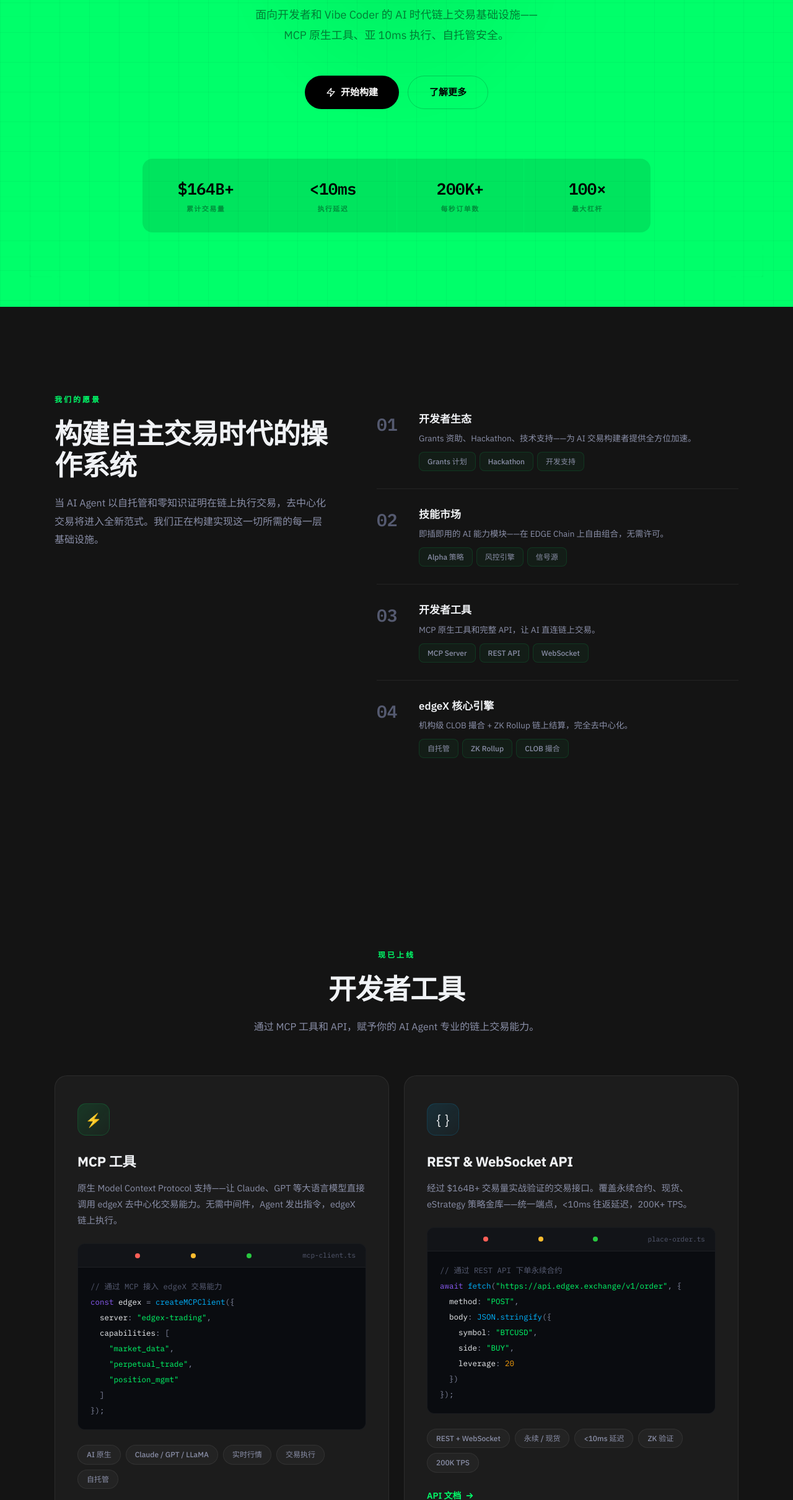
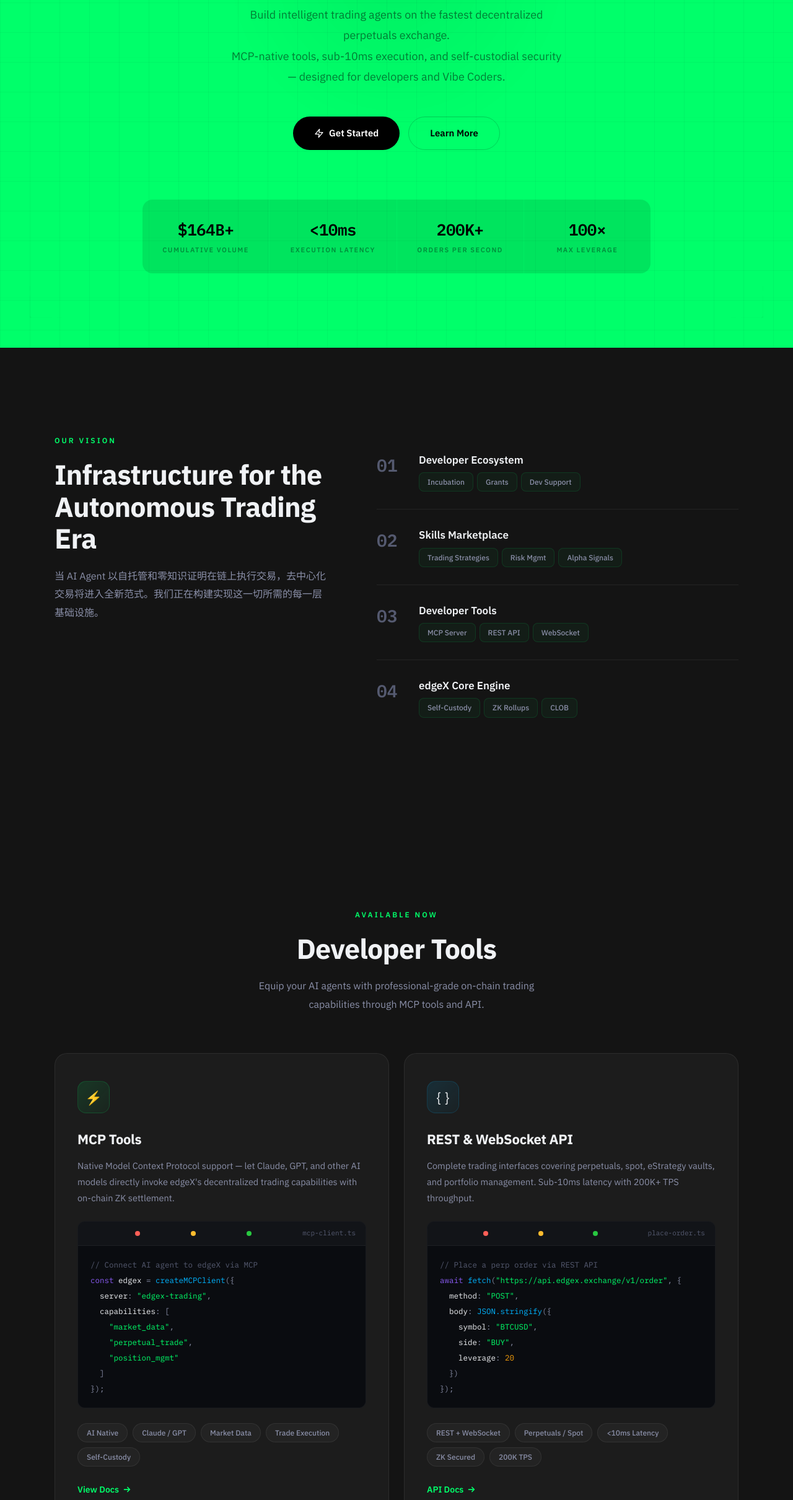
Before and after one commit to AaronWong1999/agenthub, a plain HTML site: page index.html in a window 1280 px wide. Shown: the part 380-2800 px from the top of the page at 62% size. Drawn offline with Linux system fonts and the light colour scheme.

Commit message:
Adopt v1 English copy throughout: cleaner, more professional tone across all sections
Co-authored-by: factory-droid[bot] <138933559+factory-droid[bot]@users.noreply.github.com>

```diff
--- a/index.html
+++ b/index.html
@@ -1,9 +1,9 @@
 <!DOCTYPE html>
-<html lang="zh-CN">
+<html lang="en">
 <head>
 <meta charset="UTF-8">
 <meta name="viewport" content="width=device-width, initial-scale=1.0">
-<title>edgeX Agent Hub — AI 时代的链上交易基础设施</title>
+<title>edgeX Agent Hub | AI-Powered Trading Infrastructure</title>
 <link rel="preconnect" href="https://fonts.googleapis.com">
 <link rel="preconnect" href="https://fonts.gstatic.com" crossorigin>
 <link href="https://fonts.googleapis.com/css2?family=IBM+Plex+Sans:wght@300;400;500;600;700;800&family=IBM+Plex+Mono:wght@400;500;600&family=Noto+Sans+SC:wght@300;400;500;600;700;900&display=swap" rel="stylesheet">
@@ -255,23 +255,23 @@
   <h1 class="rv rv-d1">Agent Hub</h1>
 
   <p class="hero-desc rv rv-d2">
-    面向开发者和 Vibe Coder 的 AI 时代链上交易基础设施——<br>
-    MCP 原生工具、亚 10ms 执行、自托管安全。
+    Build intelligent trading agents on the fastest decentralized perpetuals exchange.<br>
+    MCP-native tools, sub-10ms execution, and self-custodial security &mdash; designed for developers and Vibe Coders.
   </p>
 
   <div class="hero-btns rv rv-d2">
     <a href="#tools" class="btn-dark">
       <svg viewBox="0 0 24 24"><path d="M13 2L3 14h9l-1 8 10-12h-9l1-8z"/></svg>
-      开始构建
+      Get Started
     </a>
-    <a href="#vision" class="btn-ol">了解更多</a>
+    <a href="#vision" class="btn-ol">Learn More</a>
   </div>
 
   <div class="hero-stats rv rv-d3">
-    <div class="st"><div class="st-val">$164B+</div><div class="st-label">累计交易量</div></div>
-    <div class="st"><div class="st-val">&lt;10ms</div><div class="st-label">执行延迟</div></div>
-    <div class="st"><div class="st-val">200K+</div><div class="st-label">每秒订单数</div></div>
-    <div class="st"><div class="st-val">100&times;</div><div class="st-label">最大杠杆</div></div>
+    <div class="st"><div class="st-val">$164B+</div><div class="st-label">Cumulative Volume</div></div>
+    <div class="st"><div class="st-val">&lt;10ms</div><div class="st-label">Execution Latency</div></div>
+    <div class="st"><div class="st-val">200K+</div><div class="st-label">Orders Per Second</div></div>
+    <div class="st"><div class="st-val">100&times;</div><div class="st-label">Max Leverage</div></div>
   </div>
 </section>
 
@@ -279,8 +279,8 @@
 <section class="sec" id="vision">
   <div class="vision">
     <div class="vision-l rv">
-      <div class="sec-label">我们的愿景</div>
-      <h2 class="sec-title">构建自主交易时代的操作系统</h2>
+      <div class="sec-label">Our Vision</div>
+      <h2 class="sec-title">Infrastructure for the<br>Autonomous Trading Era</h2>
       <p class="sec-desc">
         当 AI Agent 以自托管和零知识证明在链上执行交易，去中心化交易将进入全新范式。我们正在构建实现这一切所需的每一层基础设施。
       </p>
@@ -289,33 +289,29 @@
       <div class="v-item rv">
         <div class="v-num">01</div>
         <div class="v-body">
-          <h3>开发者生态</h3>
-          <p>Grants 资助、Hackathon、技术支持——为 AI 交易构建者提供全方位加速。</p>
-          <div class="v-pills"><span class="pill">Grants 计划</span><span class="pill">Hackathon</span><span class="pill">开发支持</span></div>
+          <h3>Developer Ecosystem</h3>
+          <div class="v-pills"><span class="pill">Incubation</span><span class="pill">Grants</span><span class="pill">Dev Support</span></div>
         </div>
       </div>
       <div class="v-item rv rv-d1">
         <div class="v-num">02</div>
         <div class="v-body">
-          <h3>技能市场</h3>
-          <p>即插即用的 AI 能力模块——在 EDGE Chain 上自由组合，无需许可。</p>
-          <div class="v-pills"><span class="pill">Alpha 策略</span><span class="pill">风控引擎</span><span class="pill">信号源</span></div>
+          <h3>Skills Marketplace</h3>
+          <div class="v-pills"><span class="pill">Trading Strategies</span><span class="pill">Risk Mgmt</span><span class="pill">Alpha Signals</span></div>
         </div>
       </div>
       <div class="v-item rv rv-d2">
         <div class="v-num">03</div>
         <div class="v-body">
-          <h3>开发者工具</h3>
-          <p>MCP 原生工具和完整 API，让 AI 直连链上交易。</p>
+          <h3>Developer Tools</h3>
           <div class="v-pills"><span class="pill">MCP Server</span><span class="pill">REST API</span><span class="pill">WebSocket</span></div>
         </div>
       </div>
       <div class="v-item rv rv-d3">
         <div class="v-num">04</div>
         <div class="v-body">
-          <h3>edgeX 核心引擎</h3>
-          <p>机构级 CLOB 撮合 + ZK Rollup 链上结算，完全去中心化。</p>
-          <div class="v-pills"><span class="pill">自托管</span><span class="pill">ZK Rollup</span><span class="pill">CLOB 撮合</span></div>
+          <h3>edgeX Core Engine</h3>
+          <div class="v-pills"><span class="pill">Self-Custody</span><span class="pill">ZK Rollups</span><span class="pill">CLOB</span></div>
         </div>
       </div>
     </div>
@@ -325,19 +321,19 @@
 <!-- ===== DEVELOPER TOOLS ===== -->
 <section class="sec" id="tools">
   <div class="tools-hd rv">
-    <div class="sec-label">现已上线</div>
-    <h2 class="sec-title">开发者工具</h2>
-    <p class="sec-desc">通过 MCP 工具和 API，赋予你的 AI Agent 专业的链上交易能力。</p>
+    <div class="sec-label">Available Now</div>
+    <h2 class="sec-title">Developer Tools</h2>
+    <p class="sec-desc">Equip your AI agents with professional-grade on-chain trading capabilities through MCP tools and API.</p>
   </div>
   <div class="tools-grid">
     <!-- MCP Card -->
     <div class="t-card rv">
       <div class="t-icon mcp">⚡</div>
-      <h3>MCP 工具</h3>
-      <p>原生 Model Context Protocol 支持——让 Claude、GPT 等大语言模型直接调用 edgeX 去中心化交易能力。无需中间件，Agent 发出指令，edgeX 链上执行。</p>
+      <h3>MCP Tools</h3>
+      <p>Native Model Context Protocol support &mdash; let Claude, GPT, and other AI models directly invoke edgeX's decentralized trading capabilities with on-chain ZK settlement.</p>
       <div class="code-box">
         <div class="code-bar"><span class="code-dot r"></span><span class="code-dot y"></span><span class="code-dot g"></span><span>mcp-client.ts</span></div>
-        <div class="code-body"><span class="cm">// 通过 MCP 接入 edgeX 交易能力</span>
+        <div class="code-body"><span class="cm">// Connect AI agent to edgeX via MCP</span>
 <span class="kw">const</span> edgex <span class="p">=</span> <span class="fn">createMCPClient</span><span class="p">({</span>
   server<span class="p">:</span> <span class="str">"edgex-trading"</span><span class="p">,</span>
   capabilities<span class="p">:</span> <span class="p">[</span>
@@ -348,18 +344,18 @@
 <span class="p">});</span></div>
       </div>
       <div class="t-tags">
-        <span class="t-tag">AI 原生</span><span class="t-tag">Claude / GPT / LLaMA</span><span class="t-tag">实时行情</span><span class="t-tag">交易执行</span><span class="t-tag">自托管</span>
+        <span class="t-tag">AI Native</span><span class="t-tag">Claude / GPT</span><span class="t-tag">Market Data</span><span class="t-tag">Trade Execution</span><span class="t-tag">Self-Custody</span>
       </div>
-      <a href="https://edgex-1.gitbook.io/edgeX-documentation" class="t-link">查看文档 <svg viewBox="0 0 16 16"><path d="M3 8h10M9 4l4 4-4 4"/></svg></a>
+      <a href="https://edgex-1.gitbook.io/edgeX-documentation" class="t-link">View Docs <svg viewBox="0 0 16 16"><path d="M3 8h10M9 4l4 4-4 4"/></svg></a>
     </div>
     <!-- API Card -->
     <div class="t-card rv rv-d1">
       <div class="t-icon api">{ }</div>
       <h3>REST &amp; WebSocket API</h3>
-      <p>经过 $164B+ 交易量实战验证的交易接口。覆盖永续合约、现货、eStrategy 策略金库——统一端点，&lt;10ms 往返延迟，200K+ TPS。</p>
+      <p>Complete trading interfaces covering perpetuals, spot, eStrategy vaults, and portfolio management. Sub-10ms latency with 200K+ TPS throughput.</p>
       <div class="code-box">
         <div class="code-bar"><span class="code-dot r"></span><span class="code-dot y"></span><span class="code-dot g"></span><span>place-order.ts</span></div>
-        <div class="code-body"><span class="cm">// 通过 REST API 下单永续合约</span>
+        <div class="code-body"><span class="cm">// Place a perp order via REST API</span>
 <span class="kw">await</span> <span class="fn">fetch</span><span class="p">(</span><span class="str">"https://api.edgex.exchange/v1/order"</span><span class="p">,</span> <span class="p">{</span>
   method<span class="p">:</span> <span class="str">"POST"</span><span class="p">,</span>
   body<span class="p">:</span> <span class="fn">JSON.stringify</span><span class="p">({</span>
@@ -370,9 +366,9 @@
 <span class="p">});</span></div>
       </div>
       <div class="t-tags">
-        <span class="t-tag">REST + WebSocket</span><span class="t-tag">永续 / 现货</span><span class="t-tag">&lt;10ms 延迟</span><span class="t-tag">ZK 验证</span><span class="t-tag">200K TPS</span>
+        <span class="t-tag">REST + WebSocket</span><span class="t-tag">Perpetuals / Spot</span><span class="t-tag">&lt;10ms Latency</span><span class="t-tag">ZK Secured</span><span class="t-tag">200K TPS</span>
       </div>
-      <a href="https://edgex-1.gitbook.io/edgeX-documentation" class="t-link">API 文档 <svg viewBox="0 0 16 16"><path d="M3 8h10M9 4l4 4-4 4"/></svg></a>
+      <a href="https://edgex-1.gitbook.io/edgeX-documentation" class="t-link">API Docs <svg viewBox="0 0 16 16"><path d="M3 8h10M9 4l4 4-4 4"/></svg></a>
     </div>
   </div>
 </section>
@@ -380,31 +376,31 @@
 <!-- ===== COMING SOON ===== -->
 <section class="sec" id="coming">
   <div class="coming-hd rv">
-    <div class="sec-label">正在建设</div>
-    <h2 class="sec-title">更多能力，链上启航</h2>
-    <p class="sec-desc">技能市场和开发者社区即将在 EDGE Chain 上线——完全可组合，完全无需许可。</p>
+    <div class="sec-label">Building</div>
+    <h2 class="sec-title">More Capabilities, On the Way</h2>
+    <p class="sec-desc">Skills marketplace and developer community launching soon on EDGE Chain.</p>
   </div>
   <div class="coming-grid">
     <div class="c-card rv">
       <div class="c-num">01</div>
       <div class="c-icon">🧩</div>
       <div class="c-badge">Coming Soon</div>
-      <h3>技能市场</h3>
-      <p>即插即用的 AI 能力模块：Alpha 策略、风控引擎、链上分析、信号源——像乐高一样自由组合，构建即变现。</p>
+      <h3>Skills Marketplace</h3>
+      <p>Plug-and-play AI capability modules: trading strategies, risk management, alpha signals, and on-chain analytics &mdash; all composable and permissionless.</p>
     </div>
     <div class="c-card rv rv-d1">
       <div class="c-num">02</div>
       <div class="c-icon">👥</div>
       <div class="c-badge">Coming Soon</div>
-      <h3>开发者社区</h3>
-      <p>开源协作、策略回测基础设施、Bounty 计划——链上 Agent 构建者的大本营，直连 edgeX 核心工程团队。</p>
+      <h3>Developer Community</h3>
+      <p>Technical support, open-source collaboration, strategy backtesting infrastructure, and best practice sharing for on-chain agent builders.</p>
     </div>
     <div class="c-card rv rv-d2">
       <div class="c-num">03</div>
       <div class="c-icon">🚀</div>
       <div class="c-badge">Coming Soon</div>
-      <h3>项目孵化</h3>
-      <p>最高 $100K Grants 资助、前 TradFi 量化团队技术指导、生态级流量分发——为顶尖 AI 交易项目全方位加速。</p>
+      <h3>Project Incubation</h3>
+      <p>Grants, technical mentorship, brand exposure through edgeX ecosystem, and investment incubation for exceptional AI trading projects.</p>
     </div>
   </div>
 </section>
@@ -412,30 +408,30 @@
 <!-- ===== WHY US ===== -->
 <section class="sec" id="why">
   <div class="why-hd rv">
-    <div class="sec-label">为什么选择 edgeX</div>
-    <h2 class="sec-title">不只是 DEX，而是 Agent DEX</h2>
-    <p class="sec-desc">为 AI Agent 数量超越人类交易者的时代而生。</p>
+    <div class="sec-label">Why edgeX</div>
+    <h2 class="sec-title">Built Different</h2>
+    <p class="sec-desc">Purpose-built decentralized infrastructure powering the next generation of autonomous trading.</p>
   </div>
   <div class="why-grid">
     <div class="w-card rv">
       <div class="w-icon">🏛️</div>
-      <h3>链上 CLOB，而非 AMM</h3>
-      <p>中央限价订单簿 + ZK Rollup 链上结算。点差紧密、$10M+ 流动性深度、零滑点风险——机构级架构，完全去中心化部署在 EDGE Chain 上。</p>
+      <h3>Decentralized Core Engine</h3>
+      <p>CLOB-based perpetuals DEX with ZK rollup settlement on EDGE Chain. Self-custody, anti-censorship withdrawals, and independent oracle pricing &mdash; institutional-grade without compromise.</p>
     </div>
     <div class="w-card rv rv-d1">
       <div class="w-icon">⚡</div>
-      <h3>CEX 速度，DEX 安全</h3>
-      <p>200K 订单/秒、&lt;10ms 执行延迟——媲美币安级性能，同时每笔交易均通过 ZK 证明链上结算。你的 Agent 永不等待，你的资金永不离开钱包。</p>
+      <h3>Unmatched Performance</h3>
+      <p>Sub-10ms execution latency, 200K+ orders per second, and $10M+ liquidity depth. Your trading agents operate at the speed of centralized exchanges, fully on-chain.</p>
     </div>
     <div class="w-card rv rv-d2">
       <div class="w-icon">🤖</div>
-      <h3>AI-First，而非 AI 后装</h3>
-      <p>MCP Server 内建于协议层——行业首个原生支持 Model Context Protocol 的去中心化交易所。Claude、GPT 或任何 LLM 直连链上交易，无需第三方封装。</p>
+      <h3>AI-Native Architecture</h3>
+      <p>First decentralized exchange with native MCP support. Connect Claude, GPT, or any LLM directly to on-chain trading &mdash; no wrappers, no middleware.</p>
     </div>
     <div class="w-card rv rv-d3">
       <div class="w-icon">🔐</div>
-      <h3>自托管，始终如此</h3>
-      <p>抗审查提款、独立预言机报价、ZK 验证结算。获 Circle Ventures 投资支持。你的密钥、你的资金、你的 Alpha——零对手方风险。</p>
+      <h3>Self-Custody Security</h3>
+      <p>Your keys, your funds, always. Zero-knowledge proofs ensure every trade is verified on-chain while keeping your strategy private. Backed by Circle Ventures.</p>
     </div>
   </div>
 </section>
@@ -443,11 +439,11 @@
 <!-- ===== CTA ===== -->
 <section class="cta">
   <div class="cta-grid"></div>
-  <h2 class="rv">一起构建 AI 交易的未来</h2>
-  <p class="rv rv-d1">立即接入 edgeX Agent Hub——AI 时代的链上交易基础设施。</p>
+  <h2 class="rv">Build the Future of<br>Autonomous Trading</h2>
+  <p class="rv rv-d1">Start building with edgeX Agent Hub &mdash; the on-chain trading infrastructure for AI agents.</p>
   <div class="cta-btns rv rv-d2">
-    <a href="https://edgex-1.gitbook.io/edgeX-documentation" class="btn-dark">开始构建</a>
-    <a href="https://edgex-1.gitbook.io/edgeX-documentation" class="btn-ol">查看 API 文档</a>
+    <a href="https://edgex-1.gitbook.io/edgeX-documentation" class="btn-dark">Start Building</a>
+    <a href="https://edgex-1.gitbook.io/edgeX-documentation" class="btn-ol">View API Docs</a>
   </div>
   <div class="cta-links rv rv-d3">
     <a href="https://github.com/AaronTYin" target="_blank"><svg viewBox="0 0 24 24"><path d="M12 0C5.37 0 0 5.37 0 12c0 5.31 3.435 9.795 8.205 11.385.6.105.825-.255.825-.57 0-.285-.015-1.23-.015-2.235-3.015.555-3.795-.735-4.035-1.41-.135-.345-.72-1.41-1.23-1.695-.42-.225-1.02-.78-.015-.795.945-.015 1.62.87 1.845 1.23 1.08 1.815 2.805 1.305 3.495.99.105-.78.42-1.305.765-1.605-2.67-.3-5.46-1.335-5.46-5.925 0-1.305.465-2.385 1.23-3.225-.12-.3-.54-1.53.12-3.18 0 0 1.005-.315 3.3 1.23.96-.27 1.98-.405 3-.405s2.04.135 3 .405c2.295-1.56 3.3-1.23 3.3-1.23.66 1.65.24 2.88.12 3.18.765.84 1.23 1.905 1.23 3.225 0 4.605-2.805 5.625-5.475 5.925.435.375.81 1.095.81 2.22 0 1.605-.015 2.895-.015 3.3 0 .315.225.69.825.57A12.02 12.02 0 0024 12c0-6.63-5.37-12-12-12z"/></svg>GitHub</a>
@@ -461,10 +457,10 @@
 <footer class="footer">
   <div class="footer-l">&copy; 2026 edgeX. All Rights Reserved.</div>
   <div class="footer-r">
-    <a href="https://www.edgex.exchange/privacypolicy">隐私政策</a>
-    <a href="https://www.edgex.exchange/userterms">使用条款</a>
-    <a href="https://edgex-1.gitbook.io/edgeX-documentation">文档中心</a>
-    <a href="https://edgex-1.gitbook.io/edgeX-documentation/audits">审计报告</a>
+    <a href="https://www.edgex.exchange/privacypolicy">Privacy Policy</a>
+    <a href="https://www.edgex.exchange/userterms">Terms of Use</a>
+    <a href="https://edgex-1.gitbook.io/edgeX-documentation">Documentation</a>
+    <a href="https://edgex-1.gitbook.io/edgeX-documentation/audits">Audit Reports</a>
   </div>
 </footer>
 
```
